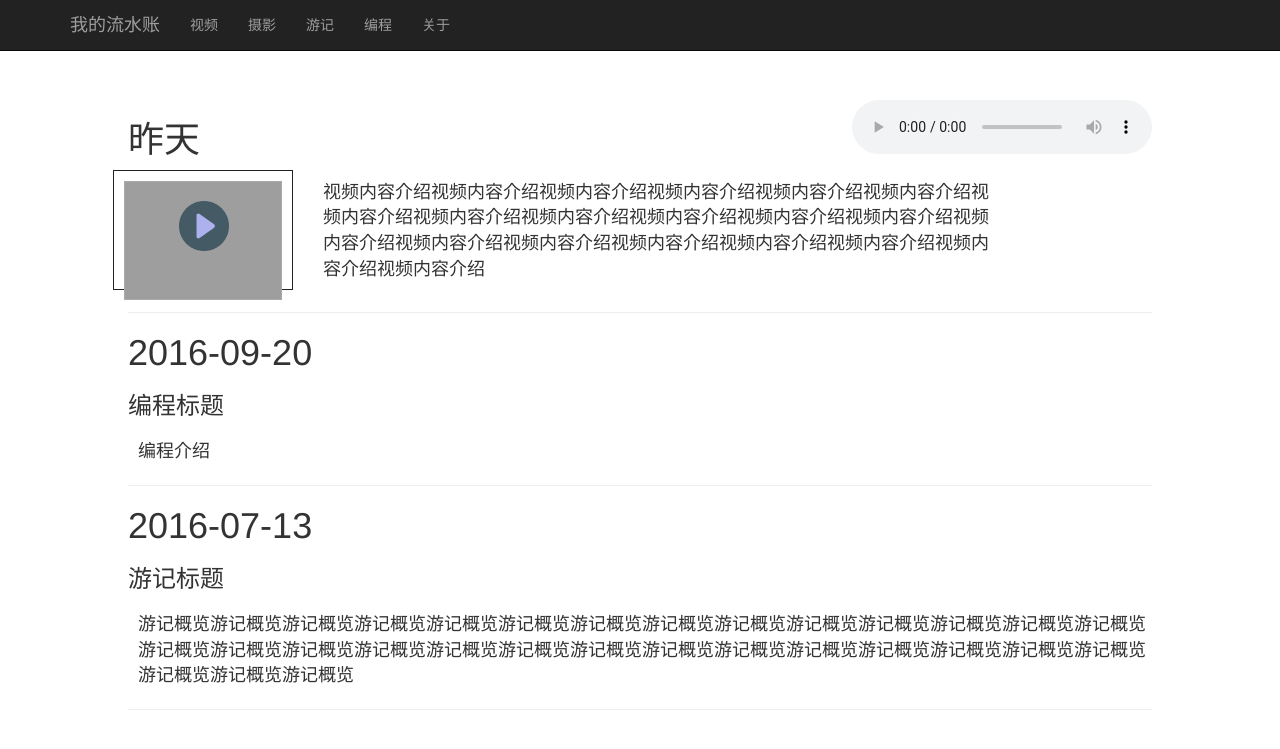
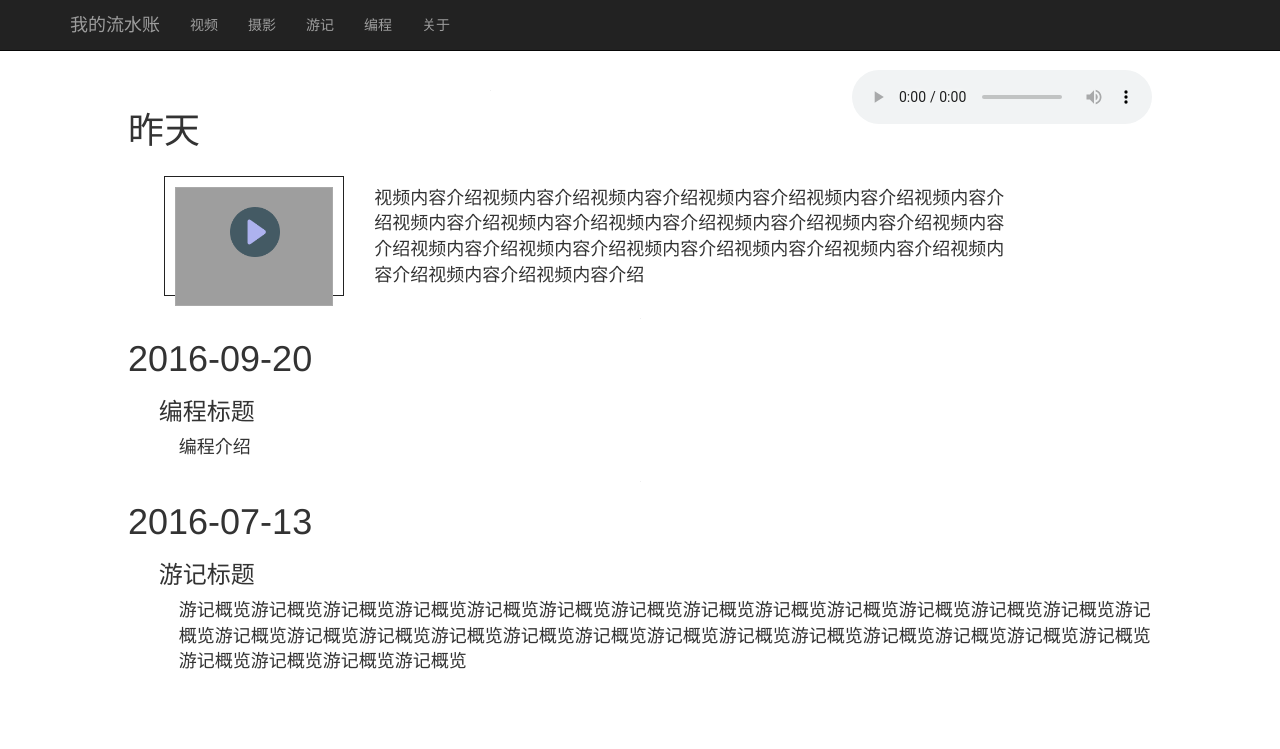
Before and after one commit to yexxyy/my_website, a Django app: page /record/home in a window 1280 px wide. Shown: the top 749 px of the page. Run offline with Django 3.2, Linux system fonts and the light colour scheme; data comes from the database, SQL or seed files in the repository; some libraries are stand-ins or nearby versions.

Commit message:
首页布局完成

```diff
--- a/mysite/record/static/record/record_list.css
+++ b/mysite/record/static/record/record_list.css
@@ -1,6 +1,6 @@
 
 body{
-	padding-top: 100px;
+	padding-top: 70px;
 	background: #ffffff;
 	padding-right:10%;
 	padding-left:10%;
@@ -10,14 +10,18 @@ body{
 .play_music{
 	float:right;
 	vertical-align: center;
+
 }
 
 
 .tab-pane{
 
-
 }
 
+.row{
+	padding-top: 15px;
+	padding-left: 5%;
+}
 .col-md-5{
 	width: 180px;
 	height:120px;
@@ -49,8 +53,11 @@ body{
 }
 
 
-.text-content p{
-	padding-top: 10px;
-	padding-left: 10px;
+.text-content{
+	padding-top: 0px;
+	padding-left: 3%;
 	font-size: 18px;
 }
+.text-content p{
+	padding-left: 20px;
+}
--- a/mysite/record/static/record/record_list.js
+++ b/mysite/record/static/record/record_list.js
@@ -84,6 +84,7 @@ function create_type_video_html(object){
 			}
 		}
 		temp_publish_date=object.publish_date
+		$elem.find('.devider').attr('width',0)
 	}
 
 	$elem.find('.description').text(object.article_description)
@@ -124,6 +125,8 @@ function create_type_travel_program_html(object){
 			}
 		}
 		temp_publish_date=object.publish_date
+		$elem.find('.devider').attr('width',0)
+		$elem.find('publish_time').attr('height',80)
 	}
 
 	$elem.find('.title').text(object.title)
--- a/mysite/record/templates/record/record_list.html
+++ b/mysite/record/templates/record/record_list.html
@@ -75,6 +75,7 @@
 <!-- 视频cell -->
   <script type="text/template" id="video_template">
   <div class="tab-pane">
+  <hr class="devider">
   <!-- 时间 -->
     <h1 class="publish_time"></h1>
       <div class="row">
@@ -91,15 +92,14 @@
       </div>
     </div>
   </div>
-  <!--分割线-->
-  <hr class="divider">
   </script>
 
 
 
 <!-- 文章cell -->
   <script type="text/template" id="text_template">
-    <div>
+    <div id="cell_content">
+    <hr class="devider">
       <!-- 时间 -->
       <h1 class="publish_time"></h1>
 
@@ -108,8 +108,6 @@
         <p class="description"></p>
       </div>
     </div>
-  <!--分割线-->
-  <hr class="divider">
 </script>
 
 
```
